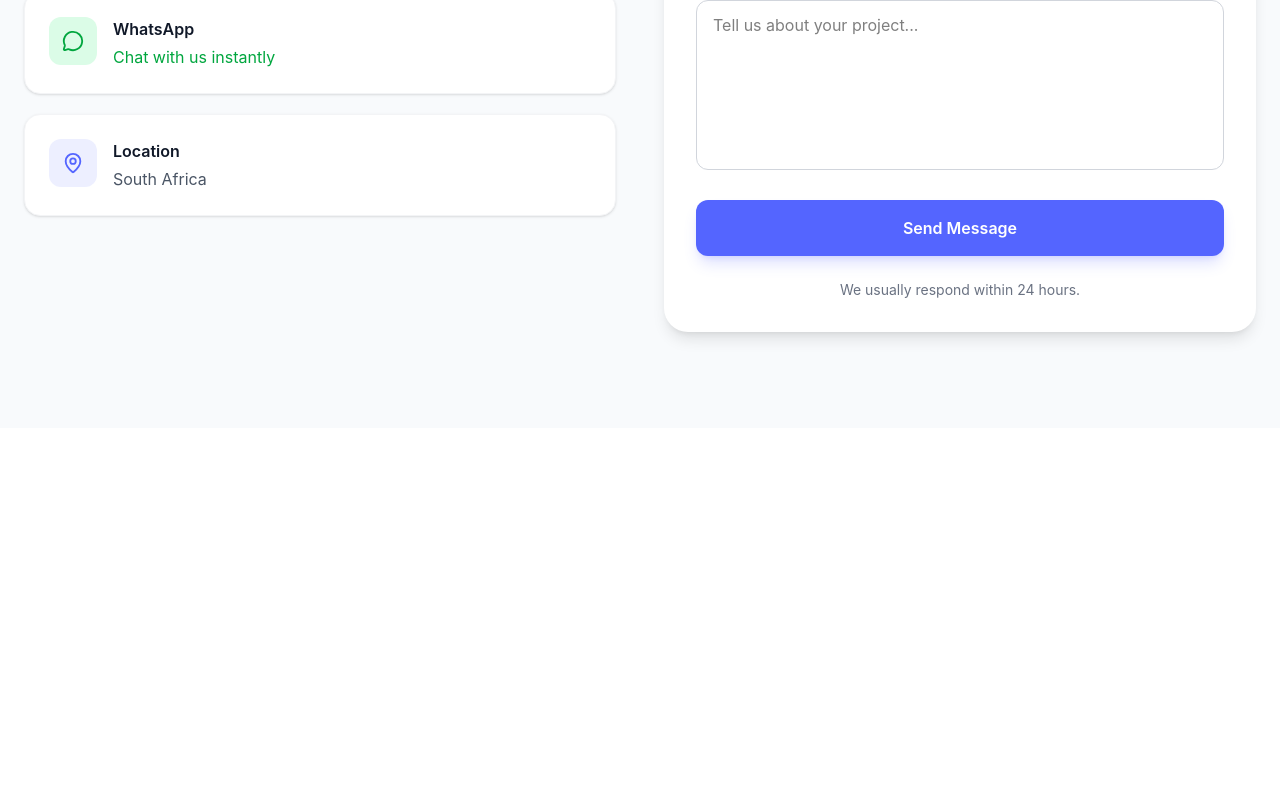
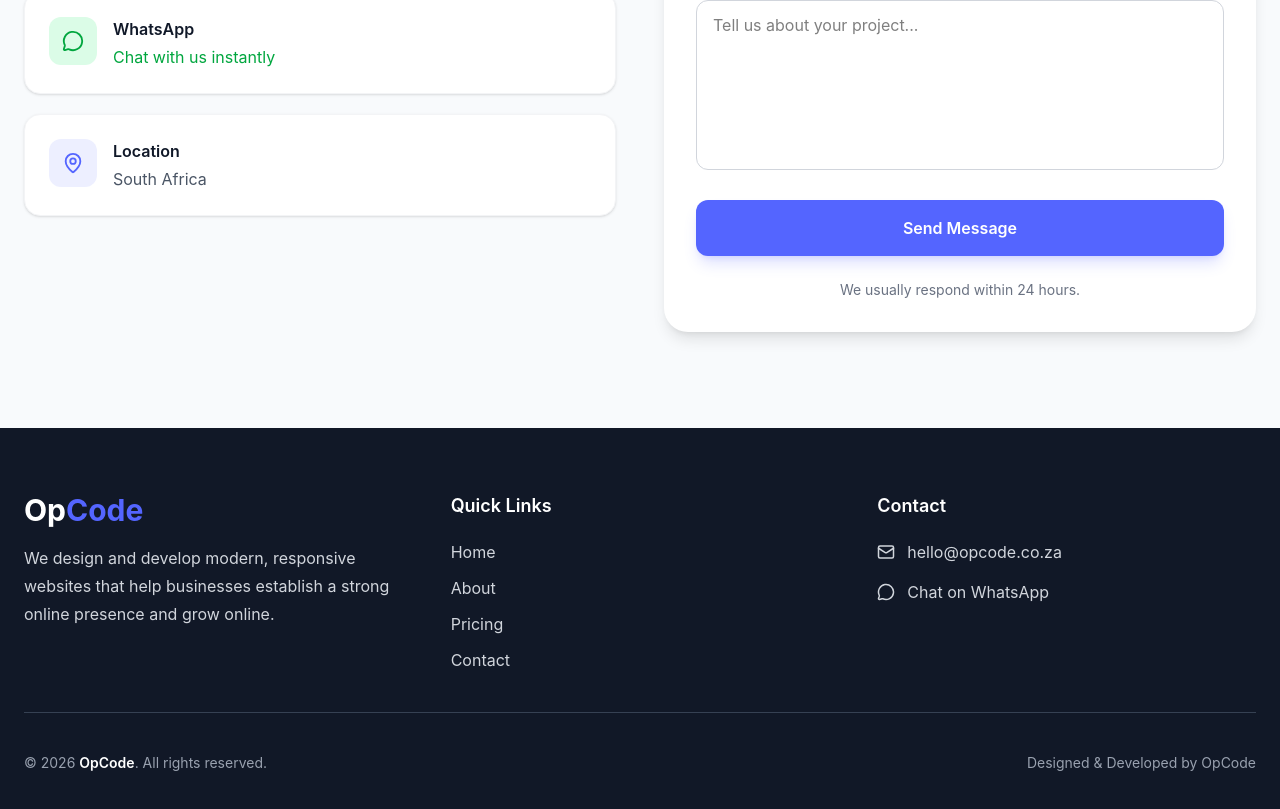
Before and after one commit to ThembelihleQueeneth/OpCode, a React (Vite) app: page / in a window 1280 px wide. Shown: the part 3689-4498 px from the top of the page. Before the commit the page ends 4117 px from the top, so only its background shows below. Built offline with nearby package versions, Linux system fonts and the light colour scheme.

Commit message:
feat: working on the footer

```diff
--- /dev/null
+++ b/src/components/Footer.tsx
@@ -0,0 +1,110 @@
+import { Mail, MessageCircle } from "lucide-react";
+
+export const Footer = () => {
+  return (
+    <footer className="bg-[#111827] text-gray-300">
+      <div className="mx-auto max-w-7xl px-6 py-16">
+        {/* Top Section */}
+        <div className="grid gap-12 md:grid-cols-2 lg:grid-cols-3">
+          {/* Brand */}
+          <div>
+            <h2 className="text-3xl font-bold text-white">
+              Op<span className="text-[#5465FF]">Code</span>
+            </h2>
+
+            <p className="mt-4 leading-7">
+              We design and develop modern, responsive websites that help
+              businesses establish a strong online presence and grow online.
+            </p>
+          </div>
+
+          {/* Quick Links */}
+          <div>
+            <h3 className="text-lg font-semibold text-white">
+              Quick Links
+            </h3>
+
+            <ul className="mt-5 space-y-3">
+              <li>
+                <a
+                  href="#"
+                  className="transition hover:text-[#5465FF]"
+                >
+                  Home
+                </a>
+              </li>
+
+              <li>
+                <a
+                  href="#about"
+                  className="transition hover:text-[#5465FF]"
+                >
+                  About
+                </a>
+              </li>
+
+              <li>
+                <a
+                  href="#pricing"
+                  className="transition hover:text-[#5465FF]"
+                >
+                  Pricing
+                </a>
+              </li>
+
+              <li>
+                <a
+                  href="#contact"
+                  className="transition hover:text-[#5465FF]"
+                >
+                  Contact
+                </a>
+              </li>
+            </ul>
+          </div>
+
+          {/* Contact */}
+          <div>
+            <h3 className="text-lg font-semibold text-white">
+              Contact
+            </h3>
+
+            <div className="mt-5 space-y-4">
+              <a
+                href="mailto:hello@opcode.co.za"
+                className="flex items-center gap-3 transition hover:text-[#5465FF]"
+              >
+                <Mail size={18} />
+                hello@opcode.co.za
+              </a>
+
+              <a
+                href="https://wa.me/27793316193"
+                target="_blank"
+                rel="noopener noreferrer"
+                className="flex items-center gap-3 transition hover:text-[#25D366]"
+              >
+                <MessageCircle size={18} />
+                Chat on WhatsApp
+              </a>
+            </div>
+          </div>
+        </div>
+
+        {/* Divider */}
+        <div className="my-10 border-t border-gray-700"></div>
+
+        {/* Bottom */}
+        <div className="flex flex-col items-center justify-between gap-4 text-center text-sm text-gray-400 md:flex-row">
+          <p>
+            © {new Date().getFullYear()}{" "}
+            <span className="font-semibold text-white">OpCode</span>. All
+            rights reserved.
+          </p>
+
+          <p>Designed &amp; Developed by OpCode</p>
+        </div>
+      </div>
+    </footer>
+  );
+};
--- a/src/pages/Home.tsx
+++ b/src/pages/Home.tsx
@@ -3,6 +3,7 @@ import { Hero } from "../components/Hero"
 import { Pricing } from "../components/Pricing"
 import { About } from "../components/About"
 import { Contact } from "../components/Contact"
+import { Footer } from "../components/Footer"
 
 export const Home = () => {
   return (
@@ -12,6 +13,8 @@ export const Home = () => {
     <Pricing />
     <About />
     <Contact />
+    <Footer />
+
 
     </>
   )
```
